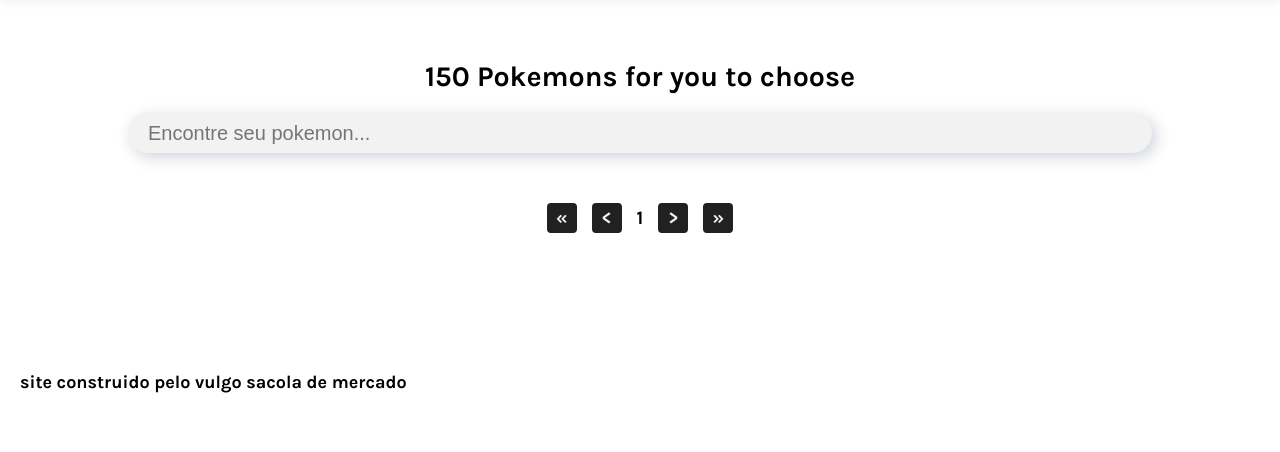
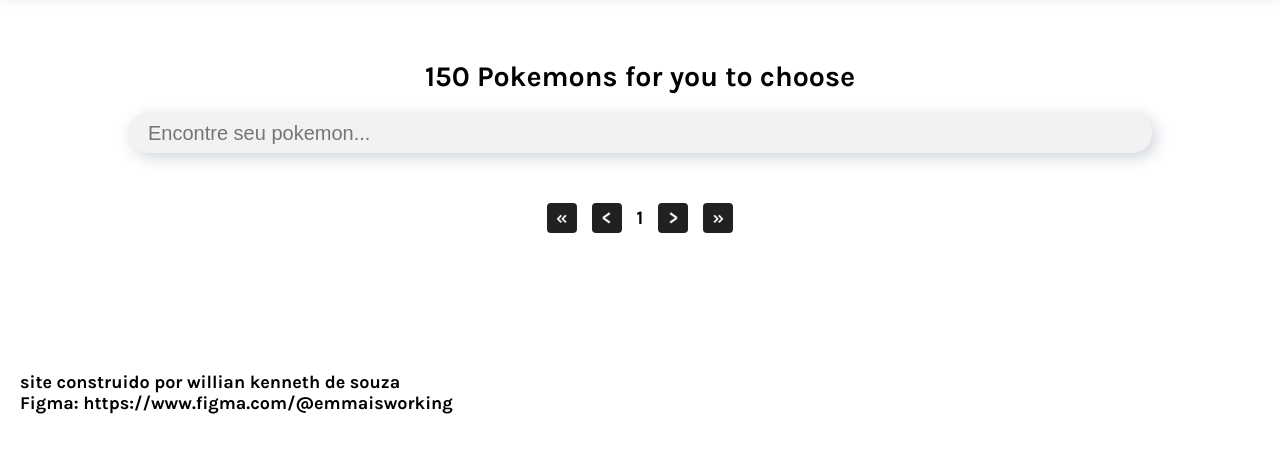
Before and after one commit to willianKsouza/pokemon_page, a website with bundled scripts: page pokedex.html in a window 1280 px wide. Shown: the part 98-550 px from the top of the page. Built offline with nearby package versions, Linux system fonts and the light colour scheme; no server answers.

Commit message:
alteraçoes

```diff
--- a/js/cardcomponente.js
+++ b/js/cardcomponente.js
@@ -33,5 +33,3 @@
     `
 
 }
-
-// data.sprites.other.dream_world.front_default
--- a/js/formatTypes.js
+++ b/js/formatTypes.js
@@ -4,10 +4,4 @@
     }
     const { types } = dataType
     return types.map(item => item.type.name).join('/')
-
-    // if (dataType.types.length === 2) {
-    //  return `${dataType.types[0].type.name}/${dataType.types[1].type.name}`
-    // }else {
-    //     return `${dataType.types[0].type.name}`
-    // }
 }
--- a/js/initModal.js
+++ b/js/initModal.js
@@ -31,7 +31,3 @@
 
 
 }
-
-// htmlReference.elem('[data-close="close"]').addEventListener("click", (ev) => {
-// htmlReference.elem('[data-modal="container"]').classList.toggle("active");
-// });
--- a/pokedex.html
+++ b/pokedex.html
@@ -45,67 +45,11 @@
       </div>
     </div>
     <section data-modal="container" class="modal">
-
-      <!-- <section class="main-content2">
-
-        <div class="modal-img-pokemon">
-
-          <div class="modal-img">
-            <img src="./img/33.png" alt="" srcset="" />
-          </div>
-          <div class="types-pokemon">
-            <span>grass</span>
-            <span>eletric</span>
-          </div>
-        </div>
-        <div class="modal-info">
-          <div class="modal-titulo">
-            <h1>Agumon</h1>
-            <p>Generation 1</p>
-            <span>582</span>
-          </div>
-          <div class="modal-abilities">
-            <p>Abilities</p>
-            <p>Garrada Fatal - attack attack</p>
-          </div>
-          <div class="modal-status">
-            <ul class="status-helth">
-              <li>helth points</li>
-              <li>5000</li>
-              <span class="barra-vida"></span>
-            </ul>
-
-            <ul class="status-experience">
-              <li>experience</li>
-              <li>1000000</li>
-              <span></span>
-              <span class="barra-experience"></span>
-            </ul>
-          </div>
-          <div class="status-points">
-            <div class="status-item">
-              <span>49</span>
-              <h2>attack</h2>
-            </div>
-            <div class="status-item">
-              <span>49</span>
-              <h2>attack</h2>
-            </div>
-            <div class="status-item">
-              <span>49</span>
-              <h2>attack</h2>
-            </div>
-            <div class="status-item">
-              <span>49</span>
-              <h2>attack</h2>
-            </div>
-          </div>
-        </div>
-      </section> -->
     </section>
     <footer class="footer">
         <section class="myreference">
-            <p>site construido pelo vulgo sacola de mercado</p>
+            <p>site construido por willian kenneth de souza</p>
+            <p>Figma: https://www.figma.com/@emmaisworking</p>
         </section>
     </footer>
     <script type="module" src="./js/initModal.js"></script>
```
Also changed, not shown: index.html (+2 -1 lines), js/search.js (+0 -15 lines).
